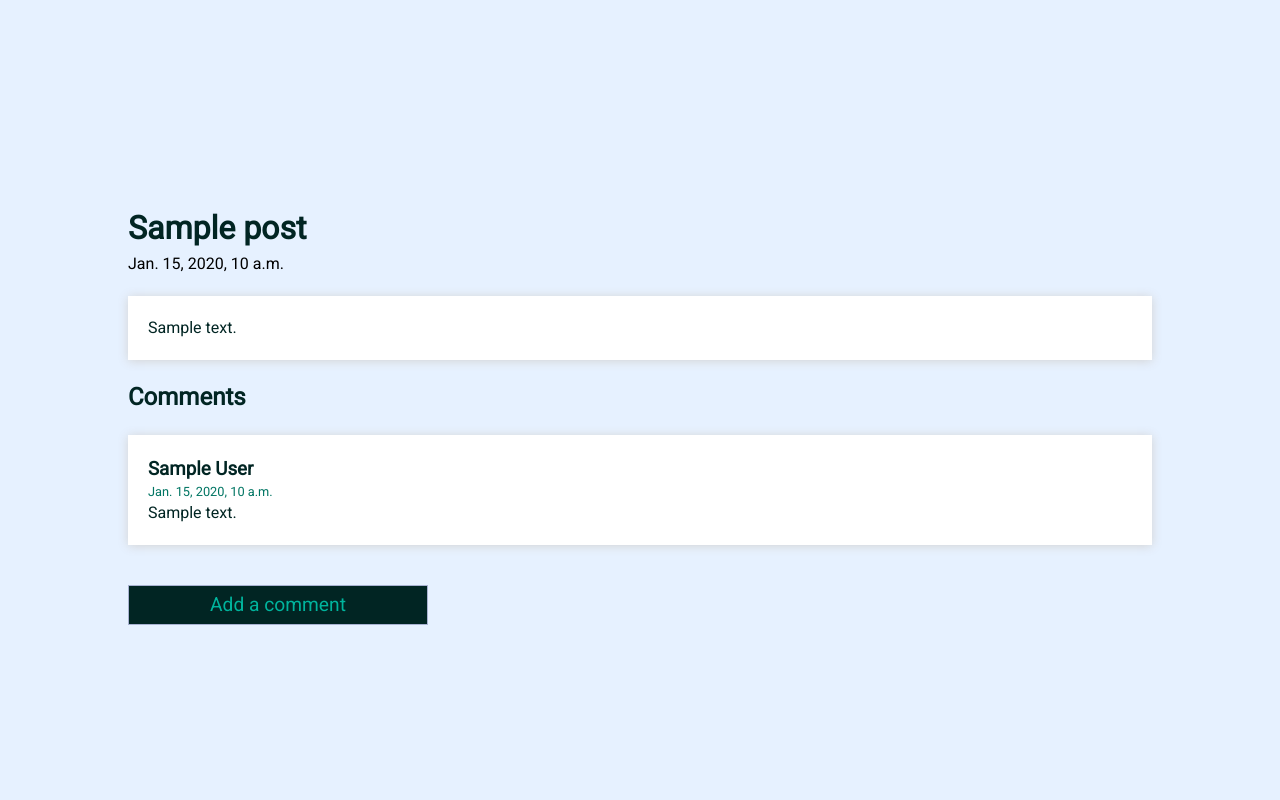
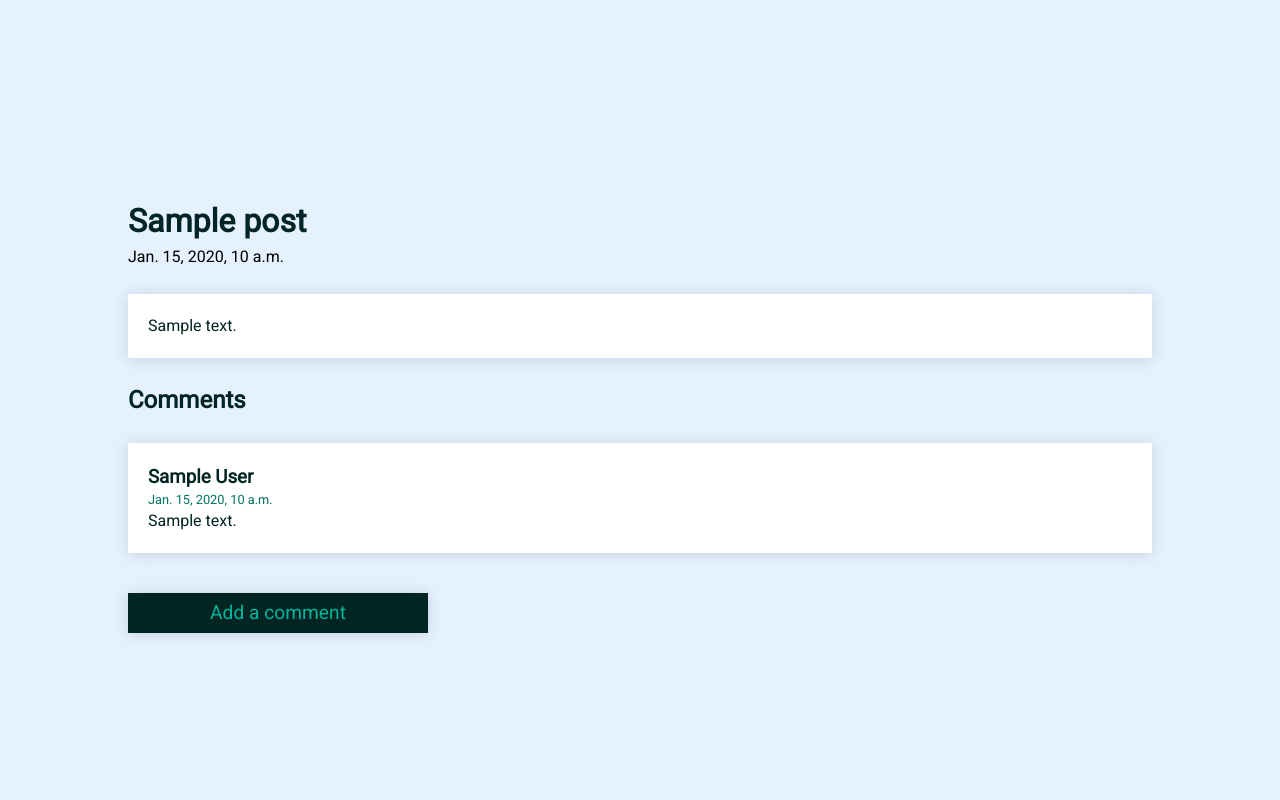
Before and after one commit to Aihab1/Blog-Website, a Django app: page /post/1/ in a window 1280 px wide. Run offline with Django 3.2, Linux system fonts and the light colour scheme; tables that the repository leaves empty hold one stand-in row (values such as "Sample post"); some libraries are stand-ins or nearby versions.

Commit message:
Modified design

```diff
--- a/blog/static/css/base.css
+++ b/blog/static/css/base.css
@@ -161,7 +161,9 @@
 }
 
 form button {
-  border: 1px solid #a8b2d1;
+  border: none;
+  -webkit-box-shadow: 0 1px 15px #c7d1dd;
+          box-shadow: 0 1px 15px #c7d1dd;
   outline: none;
   width: 300px;
   height: 40px;
@@ -230,7 +232,9 @@
   transition: all 0.4s ease;
   text-decoration: none;
   margin-top: 40px;
-  border: 1px solid #a8b2d1;
+  border: none;
+  -webkit-box-shadow: 0 1px 15px #c7d1dd;
+          box-shadow: 0 1px 15px #c7d1dd;
   outline: none;
   width: 300px;
   height: 40px;
@@ -254,11 +258,11 @@
 }
 
 .post-content-div {
-  margin: 20px 0;
+  margin: 25px 0;
   padding: 20px;
   background: white;
-  -webkit-box-shadow: 0 1px 10px lightgray;
-          box-shadow: 0 1px 10px lightgray;
+  -webkit-box-shadow: 0 1px 15px #c7d1dd;
+          box-shadow: 0 1px 15px #c7d1dd;
   overflow-wrap: anywhere;
 }
 
--- a/blog/static/css/base.scss
+++ b/blog/static/css/base.scss
@@ -133,7 +133,9 @@
 }
 form {
   button {
-    border: 1px solid #a8b2d1;
+    // border: 1px solid #a8b2d1;
+    border: none;
+    box-shadow: 0 1px 15px #c7d1dd;
     outline: none;
     width: 300px;
     height: 40px;
@@ -194,7 +196,9 @@
   transition: all 0.4s ease;
   text-decoration: none;
   margin-top: 40px;
-  border: 1px solid #a8b2d1;
+  // border: 1px solid #a8b2d1;
+  border: none;
+  box-shadow: 0 1px 15px #c7d1dd;
   outline: none;
   width: 300px;
   height: 40px;
@@ -210,10 +214,10 @@
   border: 1px solid $light_t;
 }
 .post-content-div {
-  margin: 20px 0;
+  margin: 25px 0;
   padding: 20px;
   background: white;
-  box-shadow: 0 1px 10px lightgray;
+  box-shadow: 0 1px 15px #c7d1dd;
   overflow-wrap: anywhere;
 }
 
--- a/static/css/post_list.css
+++ b/static/css/post_list.css
@@ -409,7 +409,7 @@
   }
 }
 
-@media screen and (max-width: 320px) {
+@media screen and (max-width: 500px) {
   .blog-posts {
     width: 90%;
   }
--- a/static/css/post_list.e8b0fb10dbdc.css
+++ b/static/css/post_list.e8b0fb10dbdc.css
@@ -409,7 +409,7 @@
   }
 }
 
-@media screen and (max-width: 320px) {
+@media screen and (max-width: 500px) {
   .blog-posts {
     width: 90%;
   }
```
Also changed, not shown: 1 other file.
